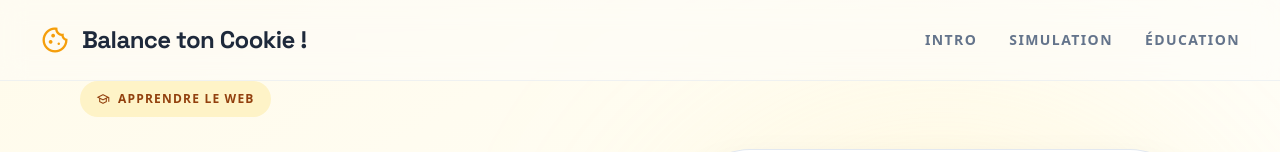
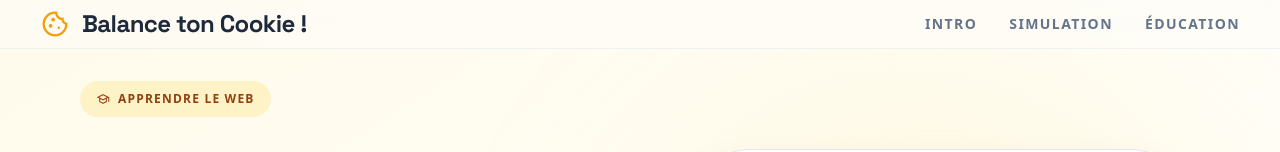
Before and after one commit to MatteoBertauld/Balance_Ton_Cookie.github.io, a plain HTML site: page index.html in a window 1280 px wide. Shown: the top 152 px of the page. Drawn offline with nearby package versions, Linux system fonts and the light colour scheme.

Commit message:
small css change

```diff
--- a/index.html
+++ b/index.html
@@ -34,7 +34,7 @@
 </head>
 <body class="bg-background-light dark:bg-background-dark text-slate-800 dark:text-slate-200 transition-colors duration-300">
 <header class="fixed top-0 left-0 right-0 z-50 bg-background-light/40 backdrop-blur-md border-b border-slate-200/50">
-    <nav class="max-w-[1600px] mx-auto px-10 h-20 flex items-center justify-between">
+    <nav class="max-w-[1600px] mx-auto px-10 h-12 flex items-center justify-between">
         <div class="flex items-center gap-3">
             <span class="material-symbols-outlined text-amber-500 fill-amber-500 text-3xl">cookie</span>
             <span class="font-display font-bold text-2xl tracking-tight">Balance ton Cookie !</span>
```
